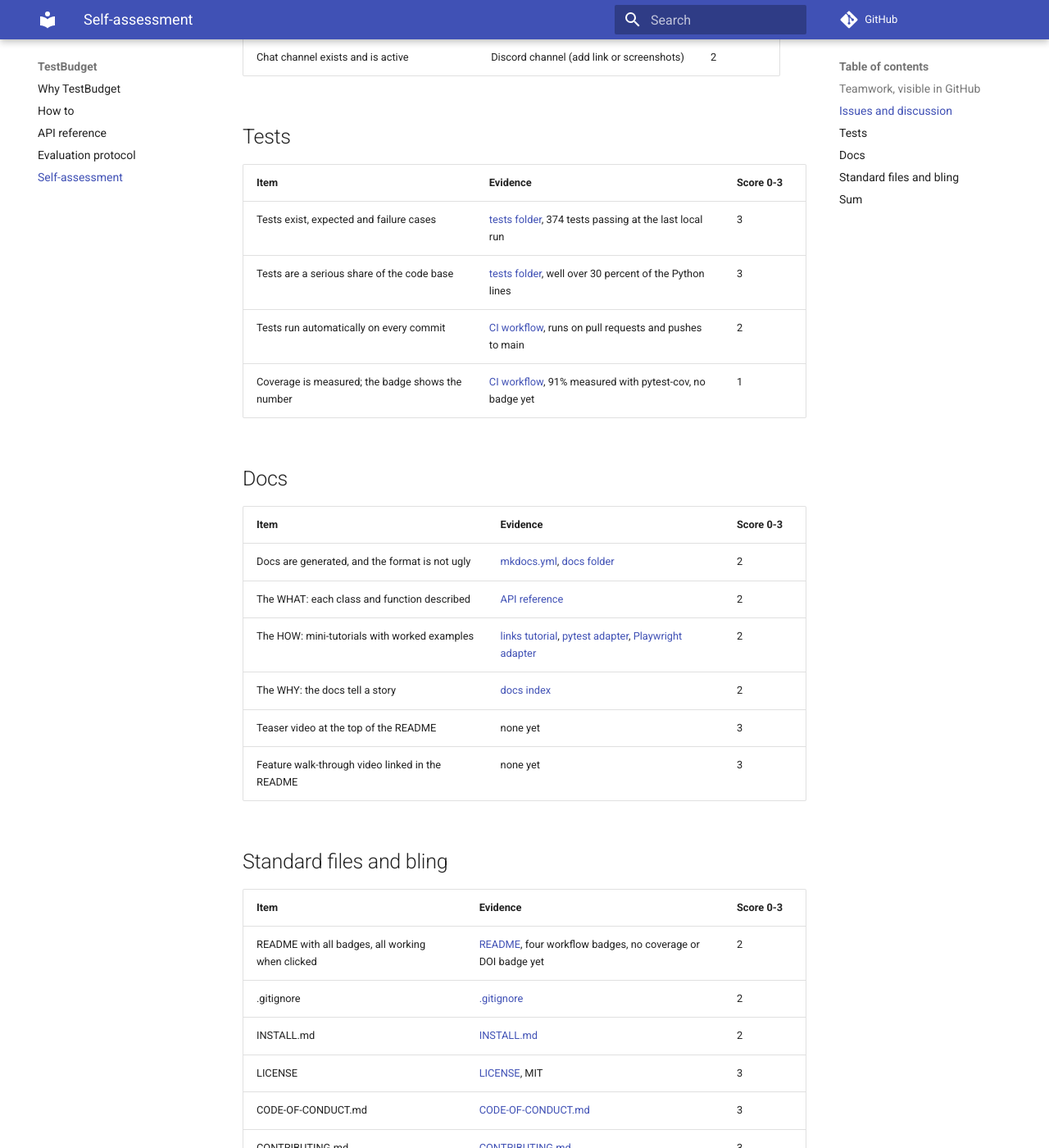
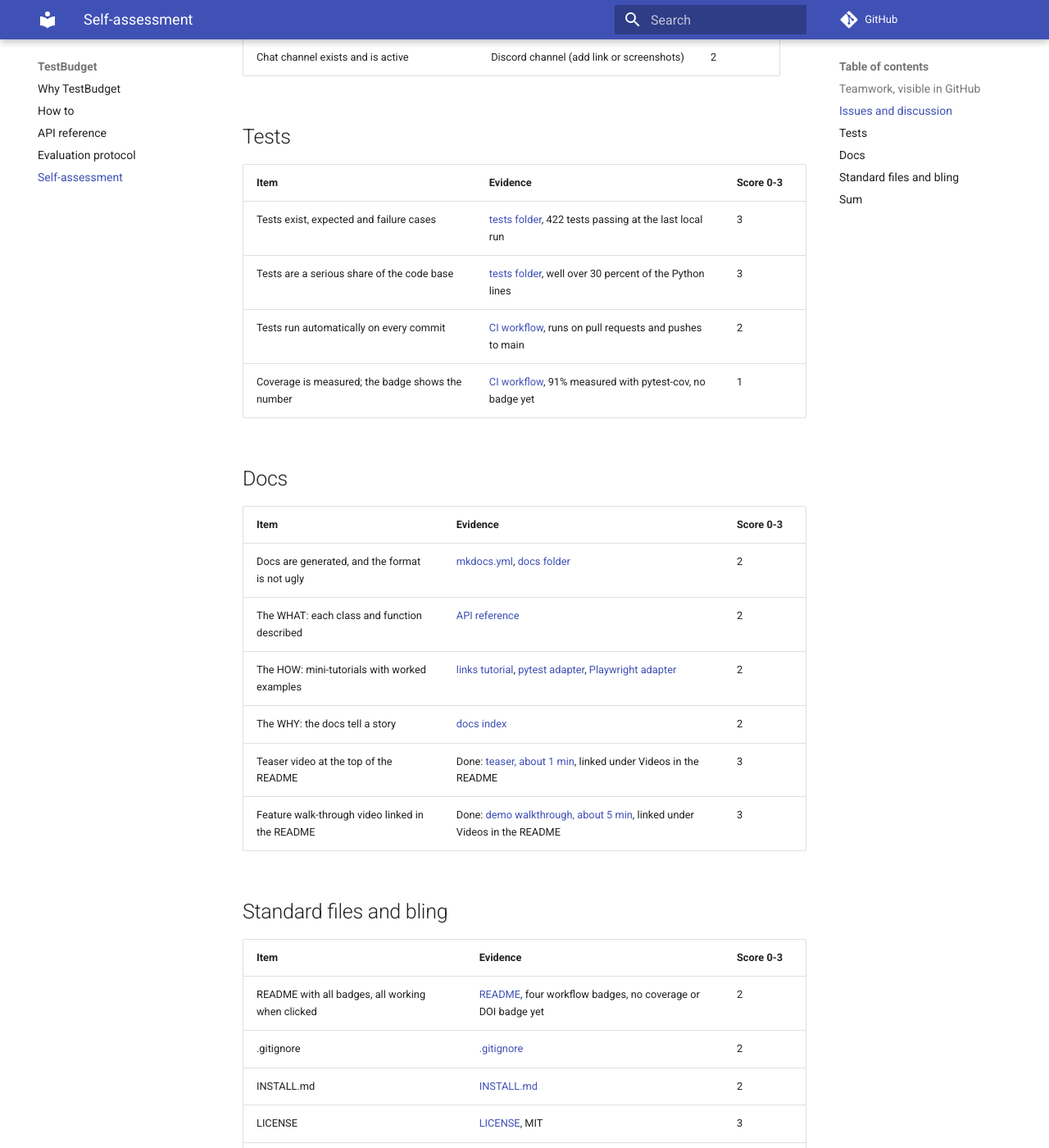
Before and after one commit to ssbajjur-ncstate/SE-CSC-510-Group-9, an MkDocs documentation site: the page built from docs/self-assessment.md, in a window 1280 px wide and 1400 px high, scrolled down 1035 px. Shown: the whole window at 82% size. Built offline with MkDocs 1.6.1 and Material for MkDocs 9.7.7, drawn with Linux system fonts in a browser that asks for light colours; comment, search, counter and statistics services are not loaded.

Commit message:
docs: link teaser and demo walkthrough videos
Adds a Videos section to the README, marks both video rows Done in the
self-assessment and updates its test count to 422.

Co-Authored-By: Claude Opus 5.5 <noreply@anthropic.com>

```diff
--- a/docs/self-assessment.md
+++ b/docs/self-assessment.md
@@ -28,7 +28,7 @@ Self-assessed repo rubric for TestBudget (CSC 510, Group 9), repo [SE-CSC-510-Gr
 
 | Item | Evidence | Score 0-3 |
 | --- | --- | --- |
-| Tests exist, expected and failure cases | [tests folder](https://github.com/ssbajjur-ncstate/SE-CSC-510-Group-9/tree/main/tests), 374 tests passing at the last local run | 3 |
+| Tests exist, expected and failure cases | [tests folder](https://github.com/ssbajjur-ncstate/SE-CSC-510-Group-9/tree/main/tests), 422 tests passing at the last local run | 3 |
 | Tests are a serious share of the code base | [tests folder](https://github.com/ssbajjur-ncstate/SE-CSC-510-Group-9/tree/main/tests), well over 30 percent of the Python lines | 3 |
 | Tests run automatically on every commit | [CI workflow](https://github.com/ssbajjur-ncstate/SE-CSC-510-Group-9/blob/main/.github/workflows/ci.yml), runs on pull requests and pushes to main | 2 |
 | Coverage is measured; the badge shows the number | [CI workflow](https://github.com/ssbajjur-ncstate/SE-CSC-510-Group-9/blob/main/.github/workflows/ci.yml), 91% measured with pytest-cov, no badge yet | 1 |
@@ -41,8 +41,8 @@ Self-assessed repo rubric for TestBudget (CSC 510, Group 9), repo [SE-CSC-510-Gr
 | The WHAT: each class and function described | [API reference](https://github.com/ssbajjur-ncstate/SE-CSC-510-Group-9/blob/main/docs/api.md) | 2 |
 | The HOW: mini-tutorials with worked examples | [links tutorial](https://github.com/ssbajjur-ncstate/SE-CSC-510-Group-9/blob/main/docs/links.md), [pytest adapter](https://github.com/ssbajjur-ncstate/SE-CSC-510-Group-9/blob/main/docs/pytest-adapter.md), [Playwright adapter](https://github.com/ssbajjur-ncstate/SE-CSC-510-Group-9/blob/main/docs/playwright-adapter.md) | 2 |
 | The WHY: the docs tell a story | [docs index](https://github.com/ssbajjur-ncstate/SE-CSC-510-Group-9/blob/main/docs/index.md) | 2 |
-| Teaser video at the top of the README | none yet | 3 |
-| Feature walk-through video linked in the README | none yet | 3 |
+| Teaser video at the top of the README | Done: [teaser, about 1 min](https://drive.google.com/file/d/1horyyjAXQvJeCjIg9lswkspj3SyDPIqt/view?usp=sharing), linked under Videos in the README | 3 |
+| Feature walk-through video linked in the README | Done: [demo walkthrough, about 5 min](https://drive.google.com/file/d/1riH03BYmTgAq4Tilc-SkUVM-C4j8yJ3E/view?usp=sharing), linked under Videos in the README | 3 |
 
 ## Standard files and bling
 
```
Also changed, not shown: CHANGELOG.md (+1 -0 lines), README.md (+5 -0 lines).
